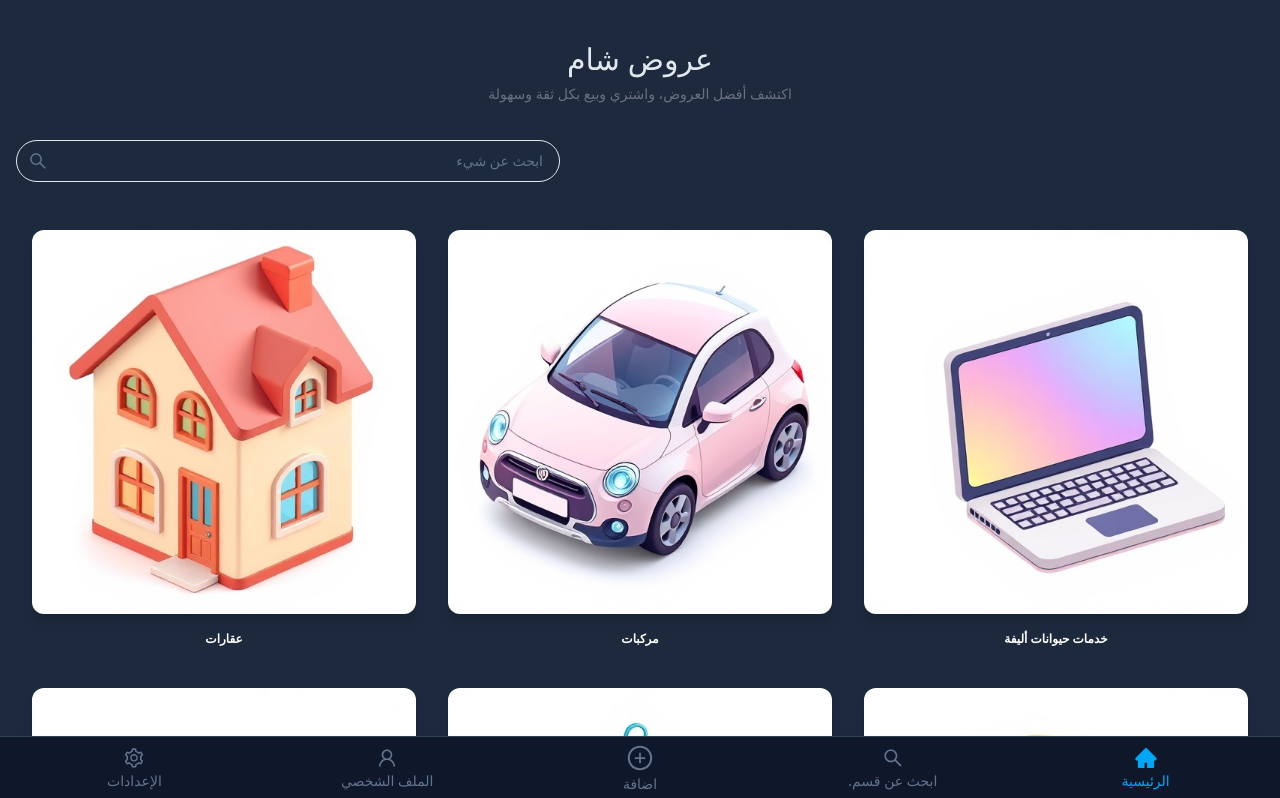
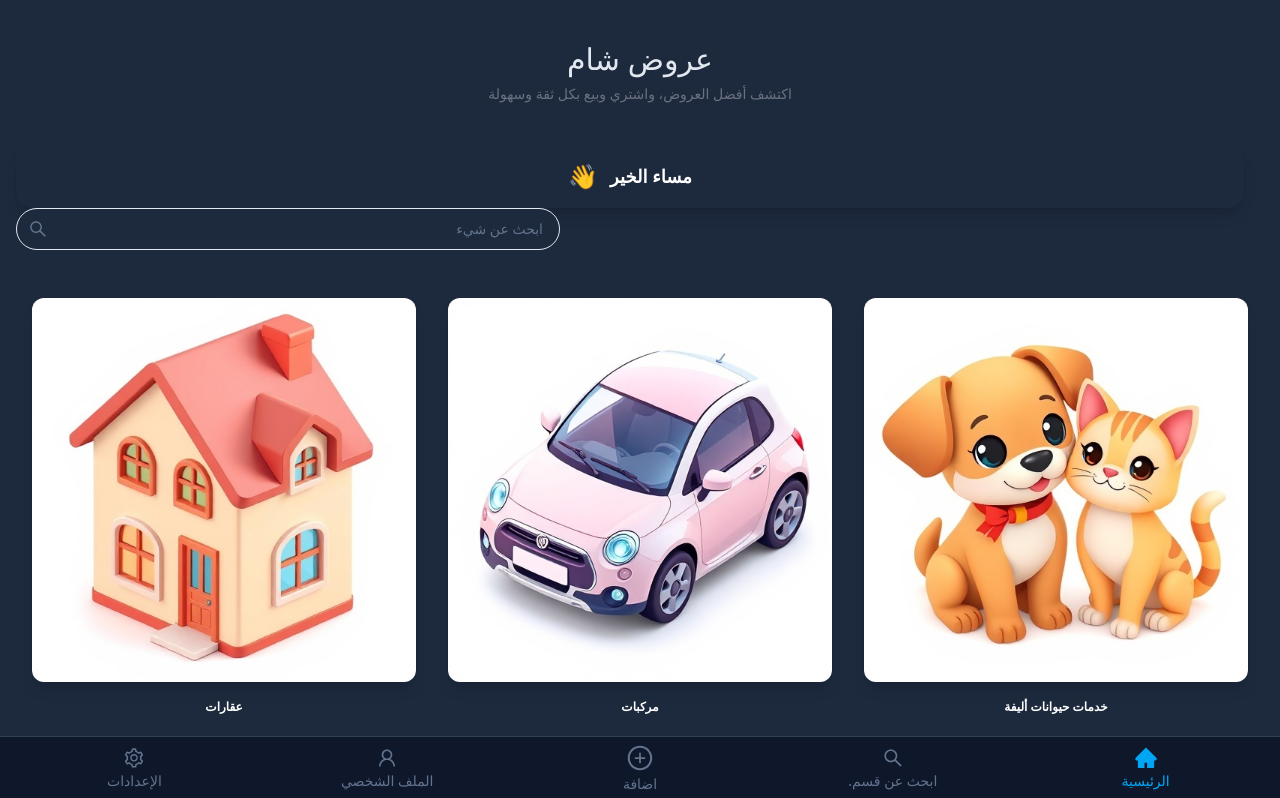
Before and after one commit to wagehzaietr/sham-deals, a React (Vite) app: page / in a window 1280 px wide. Shown: the top 798 px of the page. Built offline with nearby package versions, Linux system fonts and the light colour scheme.

Commit message:
first commit

```diff
--- a/index.html
+++ b/index.html
@@ -26,7 +26,7 @@
     <!-- Open Graph -->
     <meta property="og:type" content="website" />
     <meta property="og:url" content="https://yourdomain.com" />
-    <meta property="og:title" content="Souq-App | Modern Arabic & English Marketplace" />
+    <meta property="og:title" content="sham-App | Modern Arabic & English Marketplace" />
     <meta property="og:description" content="Post ads, chat on WhatsApp, and browse in English or Arabic." />
     <meta property="og:image" content="https://yourdomain.com/og-image.jpg" />
     <meta property="og:locale" content="en_US" />
--- /dev/null
+++ b/src/components/Greetsection.jsx
@@ -0,0 +1,35 @@
+import React from 'react';
+import { useTranslation } from 'react-i18next';
+
+function Greetsection() {
+  const { t } = useTranslation();
+  const hour = new Date().getHours();
+
+  let greetKey = '';
+  if (hour >= 5 && hour < 12) {
+    greetKey = 'greeting.morning';
+  } else if (hour >= 12 && hour < 18) {
+    greetKey = 'greeting.afternoon';
+  } else {
+    greetKey = 'greeting.evening';
+  }
+
+  return (
+    <div className="flex justify-center px-4 mt-6">
+      <div className="bg-white mr-5 dark:bg-slate-800 shadow-lg rounded-2xl px-5 py-4 flex items-center justify-center gap-3 w-full">
+        <span
+          className="text-2xl animate-waving-hand origin-[70%_70%]"
+          role="img"
+          aria-label="waving hand"
+        >
+          👋
+        </span>
+        <h1 className="text-[17px] sm:text-lg font-semibold text-slate-800 dark:text-white">
+         {t(greetKey)}
+        </h1>
+      </div>
+    </div>
+  );
+}
+
+export default Greetsection;
--- a/src/data/data.js
+++ b/src/data/data.js
@@ -11,11 +11,11 @@ import image9 from '../assets/section9.jpg';
 export const categories = [
   { key: "realEstate", image: image1 },
   { key: "vehicles", image: image2 },
-  { key: "petServices", image: image3 },
-  { key: "furniture", image: image4 },
-  { key: "electronics", image: image5 },
-  { key: "clothing", image: image6 },
-  { key: "furnishings", image: image7 },
+  { key: "petServices", image: image6 },
+  { key: "furniture", image: image7 },
+  { key: "electronics", image: image3 },
+  { key: "clothing", image: image5 },
+  { key: "furnishings", image: image4 },
   { key: "appliances", image: image8 },
   { key: "services", image: image9 },
 ];
--- a/src/i18n/locales/ar.json
+++ b/src/i18n/locales/ar.json
@@ -255,5 +255,11 @@
   "noticeModal": {
   "title": "قيد التطوير",
   "sub": "هذا التطبيق لا يزال قيد التطوير. قد لا تعمل بعض الميزات كما هو متوقع."
+},
+  "greeting": {
+    "morning": "صباح الخير",
+    "afternoon": "مساء الخير",
+    "evening": "مساء الخير",
+    "night": "تصبح على خير"
+  }
 }
-}
--- a/src/i18n/locales/en.json
+++ b/src/i18n/locales/en.json
@@ -142,5 +142,12 @@
   "noticeModal": {
     "title": "under development",
     "sub": " This app is still under development. Features might not work as expected."
+  },
+
+  "greeting": {
+    "morning": "Good morning",
+    "afternoon": "Good afternoon",
+    "evening": "Good evening",
+    "night": "Good night"
   }
 }
--- a/src/index.css
+++ b/src/index.css
@@ -22,4 +22,19 @@ html[lang='ar'] {
 }
 
 
-/* cross-fade the whole page when .dark is toggled */
+@keyframes wave {
+  0% { transform: rotate( 0.0deg) }
+  10% { transform: rotate(14.0deg) }
+  20% { transform: rotate(-8.0deg) }
+  30% { transform: rotate(14.0deg) }
+  40% { transform: rotate(-4.0deg) }
+  50% { transform: rotate(10.0deg) }
+  60% { transform: rotate( 0.0deg) }
+  100% { transform: rotate( 0.0deg) }
+}
+
+.animate-waving-hand {
+  display: inline-block;
+  animation: wave 2s infinite;
+  transform-origin: 70% 70%;
+}
--- a/src/pages/Home.jsx
+++ b/src/pages/Home.jsx
@@ -4,6 +4,7 @@ import SearchBar from '../components/SearchBar'
 import Categories from './Categories'
 import ProductDetails from './ProductDetails'
 import FeaturedProducts from './FeaturedProducts'
+import Greetsection from '../components/Greetsection'
 
 
 function Home () {
@@ -17,6 +18,7 @@ function Home () {
         <p className='text-sm text-gray-500 mt-2'>{t('app.tagline')}</p>
       </div>
     </header>
+    <Greetsection/>
     <SearchBar/>
     <Categories/>
     <FeaturedProducts/>
```
